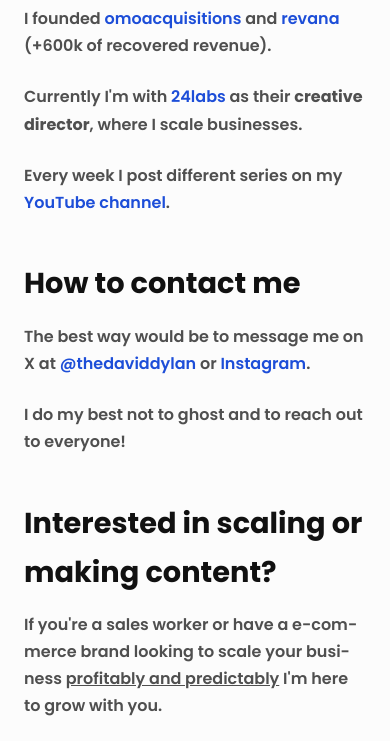
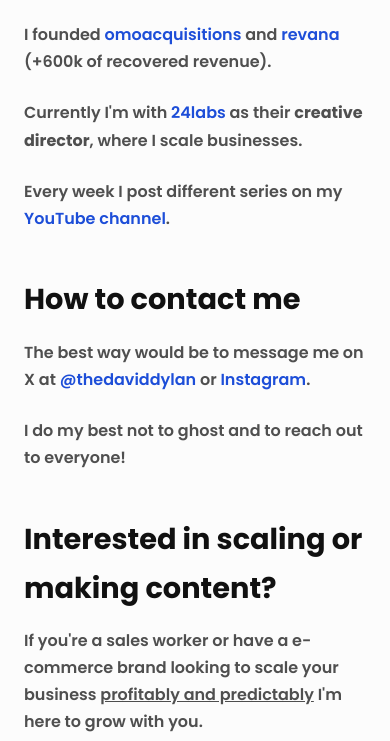
Before and after one commit to rytgo/daviddylan, a plain HTML site: page index.html in a window 390 px wide. Shown: the part 211-952 px from the top of the page. Drawn offline with Linux system fonts and the light colour scheme.

Commit message:
spacing and remove auto-hyphen

```diff
--- a/styles.css
+++ b/styles.css
@@ -30,7 +30,7 @@
 /* Center the column */
 .wrap{
   max-width: var(--max);
-  margin: clamp(32px, 8vw, 64px) auto;
+  margin: clamp(64px, 12vw, 120px) auto;
   padding: 0 clamp(32px, 6vw, 20px);
   width: 100%;
 }
@@ -43,7 +43,6 @@
   font-weight: 800;
   color: var(--heading);
   word-wrap: break-word;
-  hyphens: auto;
 }
 
 h2{
@@ -52,7 +51,6 @@
   font-weight: 700;
   color: var(--heading);
   word-wrap: break-word;
-  hyphens: auto;
 }
 
 /* Paragraphs */
@@ -61,7 +59,6 @@
   font-weight: 600;
   color: var(--text);
   word-wrap: break-word;
-  hyphens: auto;
 }
 
 /* Links */
@@ -83,7 +80,7 @@
   }
 
   .wrap {
-    margin: 32px auto;
+    margin: 48px auto; /* More top spacing on mobile too */
     padding: 0 32px; /* More generous mobile padding */
   }
 
```
